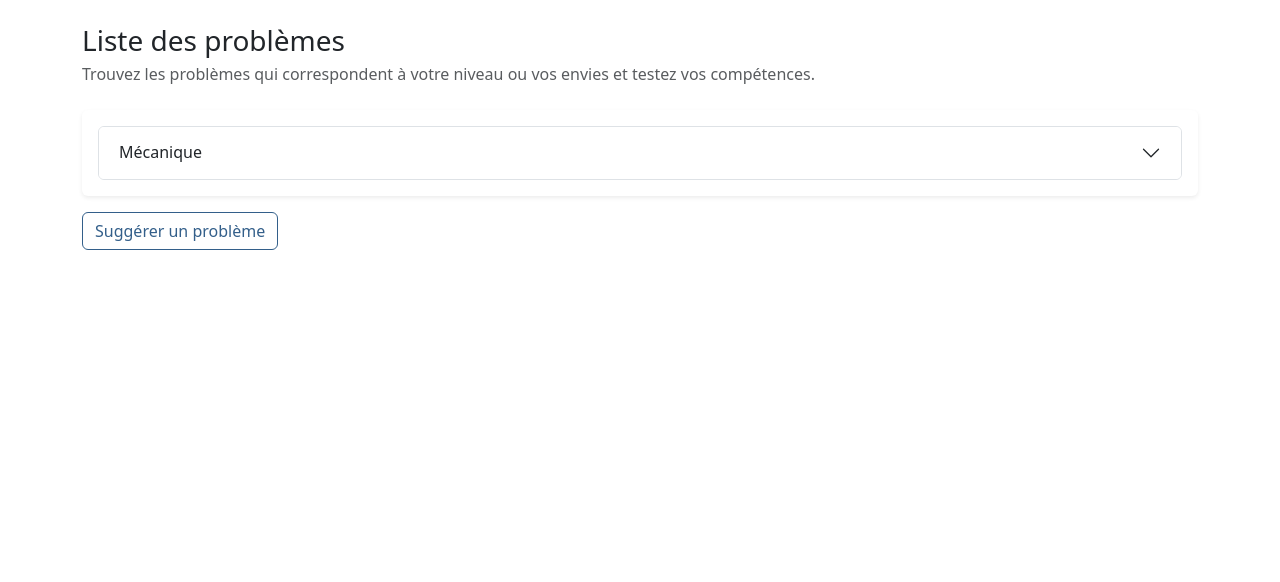
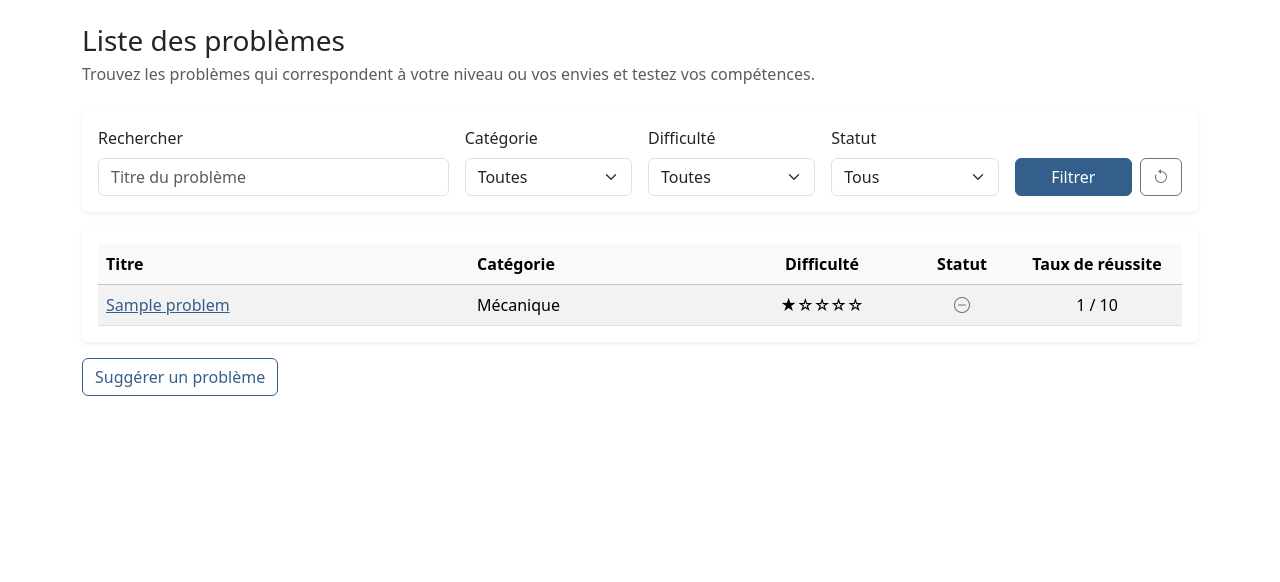
Before and after one commit to DaStygos/braincollider, a Django app: page /problems/ in a window 1280 px wide. Shown: the part 56-638 px from the top of the page. Run offline with Django 5.2, Linux system fonts and the light colour scheme; tables that the repository leaves empty hold one stand-in row (values such as "Sample post"); some libraries are stand-ins or nearby versions.

Commit message:
made the problem index more complete

```diff
--- a/problems/templates/problems/index.html
+++ b/problems/templates/problems/index.html
@@ -7,47 +7,70 @@
 {% block content %}
 {% include "includes/_page_header.html" with title="Liste des problèmes" subtitle="Trouvez les problèmes qui correspondent à votre niveau ou vos envies et testez vos compétences." %}
 
-{% if problems_by_category %}
+<div class="card border-0 shadow-sm mb-3">
+    <div class="card-body">
+        <form method="get" class="row g-3 align-items-end">
+            <div class="col-12 col-lg-4">
+                <label for="problem-search" class="form-label">Rechercher</label>
+                <input type="search" class="form-control" id="problem-search" name="q" value="{{ selected_search }}" placeholder="Titre du problème">
+            </div>
+            <div class="col-12 col-md-4 col-lg-2">
+                <label for="problem-category" class="form-label">Catégorie</label>
+                <select class="form-select" id="problem-category" name="category">
+                    <option value="">Toutes</option>
+                    {% for value, label in category_choices %}
+                        <option value="{{ value }}" {% if selected_category == value %}selected{% endif %}>{{ label }}</option>
+                    {% endfor %}
+                </select>
+            </div>
+            <div class="col-12 col-md-4 col-lg-2">
+                <label for="problem-difficulty" class="form-label">Difficulté</label>
+                <select class="form-select" id="problem-difficulty" name="difficulty">
+                    <option value="">Toutes</option>
+                    {% for value, label in difficulty_choices %}
+                        <option value="{{ value }}" {% if selected_difficulty == value|stringformat:'s' %}selected{% endif %}>{{ label }}</option>
+                    {% endfor %}
+                </select>
+            </div>
+            <div class="col-12 col-md-4 col-lg-2">
+                <label for="problem-status" class="form-label">Statut</label>
+                <select class="form-select" id="problem-status" name="status">
+                    <option value="" {% if not selected_status %}selected{% endif %}>Tous</option>
+                    <option value="unsolved" {% if selected_status == 'unsolved' %}selected{% endif %}>Non soumis</option>
+                    <option value="pending" {% if selected_status == 'pending' %}selected{% endif %}>En attente</option>
+                    <option value="correct" {% if selected_status == 'correct' %}selected{% endif %}>Réussi</option>
+                    <option value="wrong" {% if selected_status == 'wrong' %}selected{% endif %}>À retenter</option>
+                </select>
+            </div>
+            <div class="col-12 col-lg-2 d-flex gap-2">
+                <button type="submit" class="btn btn-primary flex-grow-1">Filtrer</button>
+                <a href="{% url 'problems:index' %}" class="btn btn-outline-secondary" aria-label="Réinitialiser les filtres" title="Réinitialiser les filtres"><i class="bi bi-arrow-counterclockwise"></i></a>
+            </div>
+        </form>
+    </div>
+</div>
+
+{% if problems %}
 <div class="card border-0 shadow-sm">
     <div class="card-body">
-        <div class="accordion" id="accordionCategories">
-            {% for category_key, problems_in_category in problems_by_category.items %}
-                <div class="accordion-item">
-                    <h2 class="accordion-header" id="heading{{ forloop.counter }}">
-                        <button
-                            class="accordion-button collapsed"
-                            type="button"
-                            data-bs-toggle="collapse"
-                            data-bs-target="#collapse{{ forloop.counter }}"
-                            aria-expanded="false"
-                            aria-controls="collapse{{ forloop.counter }}"
-                        >
-                            {{ problems_in_category.0.get_category_display }}
-                        </button>
-                    </h2>
-                    <div
-                        id="collapse{{ forloop.counter }}"
-                        class="accordion-collapse collapse"
-                        aria-labelledby="heading{{ forloop.counter }}"
-                        data-bs-parent="#accordionCategories"
-                    >
-                        <div class="accordion-body p-0">
         <div class="table-responsive">
             <table class="table table-striped table-hover align-middle mb-0">
                 <thead class="table-light">
                     <tr>
                         <th>Titre</th>
+                        <th>Catégorie</th>
                         <th class="text-center" style="width: 180px;">Difficulté</th>
                         <th class="text-center" style="width: 100px;">Statut</th>
                         <th class="text-center" style="width: 170px;">Taux de réussite</th>
                     </tr>
                 </thead>
                 <tbody>
-                                        {% for problem in problems_in_category %}
+                    {% for problem in problems %}
                                             <tr>
                                                 <td>
                                                     <a href="{% url 'problems:problem_detail' problem.id %}">{{ problem.title }}</a>
                                                 </td>
+                                                <td>{{ problem.get_category_display }}</td>
                                                 <td class="text-center">{{ problem.difficulty|stars }}</td>
                                                 <td class="text-center">
                                                     {% if user.is_authenticated %}
@@ -72,14 +95,9 @@
         </div>
     </div>
 </div>
-                </div>
-            {% endfor %}
-        </div>
-    </div>
-</div>
 {% else %}
 <div class="card border-0 shadow-sm">
-    <div class="card-body text-muted">Aucun problème n'est disponible pour le moment.</div>
+    <div class="card-body text-muted">Aucun problème ne correspond à ces filtres.</div>
 </div>
 {% endif %}
 
--- a/problems/views.py
+++ b/problems/views.py
@@ -1,35 +1,63 @@
 from django.shortcuts import render, get_object_or_404, redirect
-from .models import Problem, Submission, SubmissionComment
+from .models import CATEGORY_CHOICES, DIFFICULTY_CHOICES, Problem, Submission, SubmissionComment
 from django.contrib.auth.decorators import login_required
 from django.contrib.auth.models import User
 from notifications.utils import create_notification
-
-
-def _group_problems_by_category(problems):
-    problems_by_category = {}
-    for problem in problems:
-        problems_by_category.setdefault(problem.category, []).append(problem)
-    return problems_by_category
 
 
 def _get_submission_status_sets(user):
     if not user.is_authenticated:
         return set(), set(), set()
 
-    user_submissions = Submission.objects.filter(user=user)
-    correct_problems = set(user_submissions.filter(is_correct=True).values_list("problem_id", flat=True))
-    wrong_problems = set(user_submissions.filter(is_correct=False).values_list("problem_id", flat=True))
-    pending_problems = set(user_submissions.filter(is_correct=None).values_list("problem_id", flat=True))
+    latest_submissions = {}
+    user_submissions = Submission.objects.filter(user=user).order_by("problem_id", "-submitted_at", "-id")
+    for submission in user_submissions:
+        latest_submissions.setdefault(submission.problem_id, submission.is_correct)
+
+    correct_problems = {problem_id for problem_id, is_correct in latest_submissions.items() if is_correct is True}
+    wrong_problems = {problem_id for problem_id, is_correct in latest_submissions.items() if is_correct is False}
+    pending_problems = {problem_id for problem_id, is_correct in latest_submissions.items() if is_correct is None}
     return correct_problems, wrong_problems, pending_problems
 
 
 def index(request):
     problems = Problem.objects.all()
-    problems_by_category = _group_problems_by_category(problems)
     correct_problems, wrong_problems, pending_problems = _get_submission_status_sets(request.user)
 
+    search = request.GET.get("q", "").strip()
+    category = request.GET.get("category", "")
+    difficulty = request.GET.get("difficulty", "")
+    status = request.GET.get("status", "")
+
+    valid_categories = {value for value, _ in CATEGORY_CHOICES}
+    valid_difficulties = {str(value) for value, _ in DIFFICULTY_CHOICES}
+
+    if search:
+        problems = problems.filter(title__icontains=search)
+    if category in valid_categories:
+        problems = problems.filter(category=category)
+    if difficulty in valid_difficulties:
+        problems = problems.filter(difficulty=int(difficulty))
+    if status == "correct":
+        problems = problems.filter(id__in=correct_problems)
+    elif status == "wrong":
+        problems = problems.filter(id__in=wrong_problems)
+    elif status == "pending":
+        problems = problems.filter(id__in=pending_problems)
+    elif status == "unsolved":
+        submitted_problem_ids = correct_problems | wrong_problems | pending_problems
+        problems = problems.exclude(id__in=submitted_problem_ids)
+
+    problems = problems.order_by("category", "difficulty", "title")
+
     context = {
-        "problems_by_category": problems_by_category,
+        "problems": problems,
+        "category_choices": CATEGORY_CHOICES,
+        "difficulty_choices": DIFFICULTY_CHOICES,
+        "selected_search": search,
+        "selected_category": category,
+        "selected_difficulty": difficulty,
+        "selected_status": status,
         "correct_problems": correct_problems,
         "wrong_problems": wrong_problems,
         "pending_problems": pending_problems,
```
Also changed, not shown: problems/tests.py (+41 -3 lines). Lines whose indentation alone changed are shown as unchanged.
